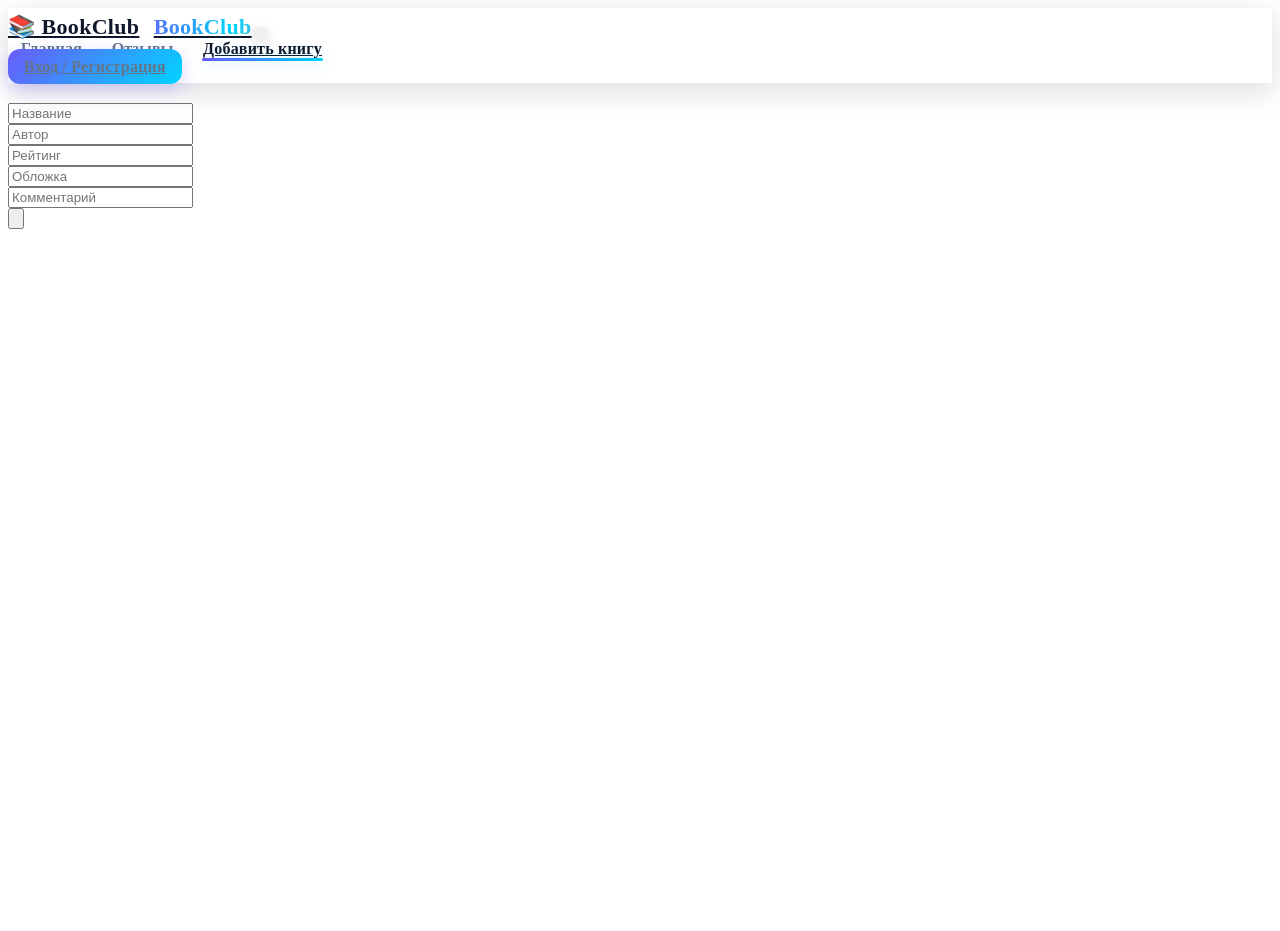
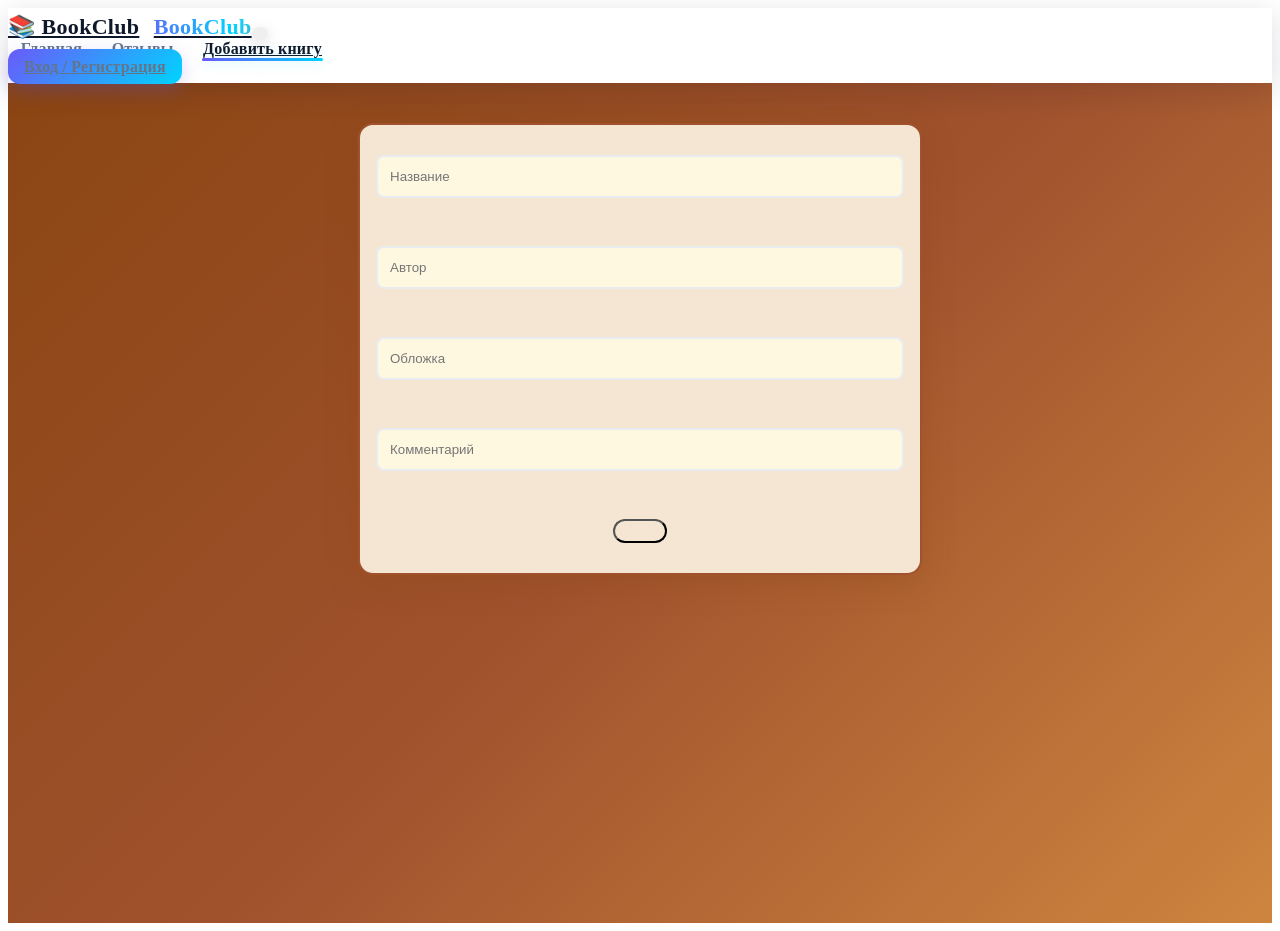
Before and after one commit to nazarklyukhanov/book_club, a React (Vite) app in the folder client/: page /addbook in a window 1280 px wide. Before the commit the page ends 800 px from the top, so only its background shows below. Built offline with nearby package versions, Linux system fonts and the light colour scheme; no server answers.

Commit message:
addnewbook

```diff
--- a/client/src/pages/AddNewBookPage/AddNewBookPage.jsx
+++ b/client/src/pages/AddNewBookPage/AddNewBookPage.jsx
@@ -1,26 +1,121 @@
-import "./AddNewBookPage.css";
-
 import React from "react";
 import Form from "react-bootstrap/Form";
 import Button from "react-bootstrap/Button";
 import { PlusCircle } from "react-bootstrap-icons";
+import BookApi from "../../entities/BookApi";
+import { useState } from "react";
+
+
 
 export default function AddNewBookPage({ submitHandler }) {
+
+
+
+
+
   return (
-    <Form onSubmit={submitHandler} style={{ margin: "20px auto" }}>
-      <Form.Control type="text" placeholder="Название" name="name" />
+    <div
+      style={{
+        backgroundColor: "#8B4513",
+        minHeight: "100vh",
+        padding: "20px",
+        background:
+          "linear-gradient(135deg, #8B4513 0%, #A0522D 50%, #CD853F 100%)",
+      }}
+    >
+      <Form
+        onSubmit={submitHandler}
+        style={{
+          display: "flex",
+          flexDirection: "column",
+          alignItems: "center",
+          gap: "15px",
+          maxWidth: "500px",
+          margin: "20px auto",
+          padding: "30px",
+
+          backgroundColor: "#F5E6D3",
+          borderRadius: "15px",
+          boxShadow: "0 8px 32px rgba(139, 69, 19, 0.3)",
+          border: "2px solid #A0522D",
+        }}
+      >
+        <Form.Control
+          type="text"
+          placeholder="Название"
+          name="name"
+          style={{
+            width: "100%",
+            padding: "12px",
+            borderRadius: "8px",
+            border: "2px solid #e9ecef",
+            backgroundColor: "#FFF8E1",
+            color: "#5D4037",
+          }}
+        />
         <br />
-      <Form.Control type="text" placeholder="Автор" name="autor" />
+        <Form.Control
+          type="text"
+          placeholder="Автор"
+          name="autor"
+          style={{
+            width: "100%",
+            padding: "12px",
+            borderRadius: "8px",
+            border: "2px solid #e9ecef",
+            backgroundColor: "#FFF8E1",
+            color: "#5D4037",
+          }}
+        />
+
         <br />
-      <Form.Control type="text" placeholder="Рейтинг" name="raiting" />
+        <Form.Control
+          type="text"
+          placeholder="Обложка"
+          name="cover"
+          style={{
+            width: "100%",
+            padding: "12px",
+            borderRadius: "8px",
+            border: "2px solid #e9ecef",
+            backgroundColor: "#FFF8E1",
+            color: "#5D4037",
+          }}
+        />
         <br />
-      <Form.Control type="text" placeholder="Обложка" name="cover" />
+        <Form.Control
+          type="text"
+          placeholder="Комментарий"
+          name="comment_of_user"
+          style={{
+            width: "100%",
+            padding: "12px",
+            borderRadius: "8px",
+            border: "2px solid #e9ecef",
+            resize: "vertical",
+            backgroundColor: "#FFF8E1",
+            color: "#5D4037",
+          }}
+        />
         <br />
-      <Form.Control type="text" placeholder="Комментарий" name="comment_of_user" />
-      <br />
-      <Button variant="outline-warning" type="submit">
+        <Button
+          variant="outline-warning"
+          type="submit"
+          style={{
+            display: "flex",
+            alignItems: "center",
+            gap: "8px",
+            padding: "10px 25px",
+            borderRadius: "25px",
+            fontWeight: "600",
+            borderWidth: "2px",
+            color: "#8B4513",
+            backgroundColor: "transparent",
+          }}
+        >
           <PlusCircle />
         </Button>
       </Form>
+    </div>
   );
 }
```
Also changed, not shown: 1 other file (tests, documents, lock files or other folders). Lines whose indentation alone changed are shown as unchanged.
